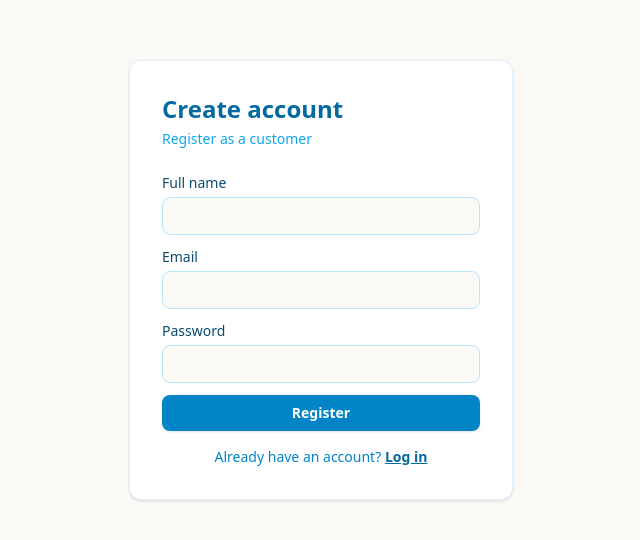
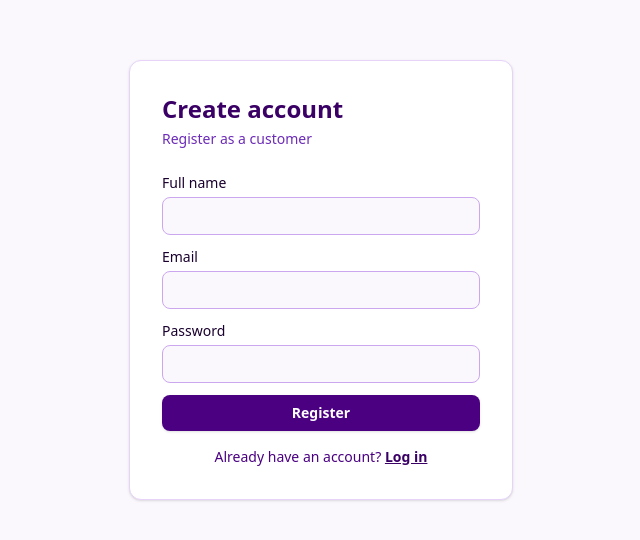
Before and after one commit to THARANIADEVI/INSURE-TRACK---INSURANCE-MANAGEMENT-PLATFORM, a React app in the folder frontend/: page /register in a window 1280 px wide. Shown: the part 120-660 px from the top of the page, without its empty margins (319-959 px from the left). Built offline with nearby package versions, Linux system fonts and the light colour scheme; no server answers; the HTML template or start-up script is replaced by a standard one.

Commit message:
Switch UI theme from peach to purple
Replace the brand color ramp with a purple palette centered on
#4B0082, keeping white as the surface color. Same change as the
prior peach swap, superseded per updated request. Also updates the
Reports charts' hardcoded hex colors to match.

```diff
--- a/frontend/src/index.css
+++ b/frontend/src/index.css
@@ -1,28 +1,28 @@
 @import "tailwindcss";
 
 @theme {
-  --color-brand-50: #f0f9ff;
-  --color-brand-100: #e0f2fe;
-  --color-brand-200: #bae6fd;
-  --color-brand-300: #7dd3fc;
-  --color-brand-400: #38bdf8;
-  --color-brand-500: #0ea5e9;
-  --color-brand-600: #0284c7;
-  --color-brand-700: #0369a1;
-  --color-brand-800: #075985;
-  --color-brand-900: #0c4a6e;
+  --color-brand-50: #f5eefc;
+  --color-brand-100: #e6d3f7;
+  --color-brand-200: #cba7ef;
+  --color-brand-300: #ac78e3;
+  --color-brand-400: #8c4ed2;
+  --color-brand-500: #6c2bb8;
+  --color-brand-600: #4b0082;
+  --color-brand-700: #3a0066;
+  --color-brand-800: #2a004a;
+  --color-brand-900: #1a002e;
 
-  --color-offwhite: #faf9f6;
-  --color-ink: #0c1e2e;
+  --color-offwhite: #faf8fc;
+  --color-ink: #2a1a35;
   --color-surface: #ffffff;
-  --color-surface-border: #e0f2fe;
+  --color-surface-border: #e6d3f7;
 }
 
 .dark {
-  --color-offwhite: #0b1220;
-  --color-ink: #e5f2fb;
-  --color-surface: #101c2c;
-  --color-surface-border: #1e3a52;
+  --color-offwhite: #180f1f;
+  --color-ink: #f3e8fb;
+  --color-surface: #241730;
+  --color-surface-border: #3d2850;
 }
 
 body {
--- a/frontend/src/pages/reports/Dashboard.jsx
+++ b/frontend/src/pages/reports/Dashboard.jsx
@@ -95,7 +95,7 @@ export default function Dashboard() {
       {
         label: "Premium Collected",
         data: summary.monthly_premium_collection.map((r) => r.total),
-        backgroundColor: "#0ea5e9",
+        backgroundColor: "#6c2bb8",
       },
     ],
   };
@@ -106,8 +106,8 @@ export default function Dashboard() {
       {
         label: "New Customers",
         data: summary.customer_growth.map((r) => r.count),
-        borderColor: "#0284c7",
-        backgroundColor: "#bae6fd",
+        borderColor: "#4b0082",
+        backgroundColor: "#cba7ef",
         tension: 0.3,
       },
     ],
@@ -119,7 +119,7 @@ export default function Dashboard() {
       {
         label: "Policies by Type",
         data: summary.policy_type_breakdown.map((r) => r.count),
-        backgroundColor: ["#0ea5e9", "#38bdf8", "#7dd3fc", "#0284c7", "#0369a1"],
+        backgroundColor: ["#6c2bb8", "#8c4ed2", "#ac78e3", "#4b0082", "#3a0066"],
       },
     ],
   };
```
